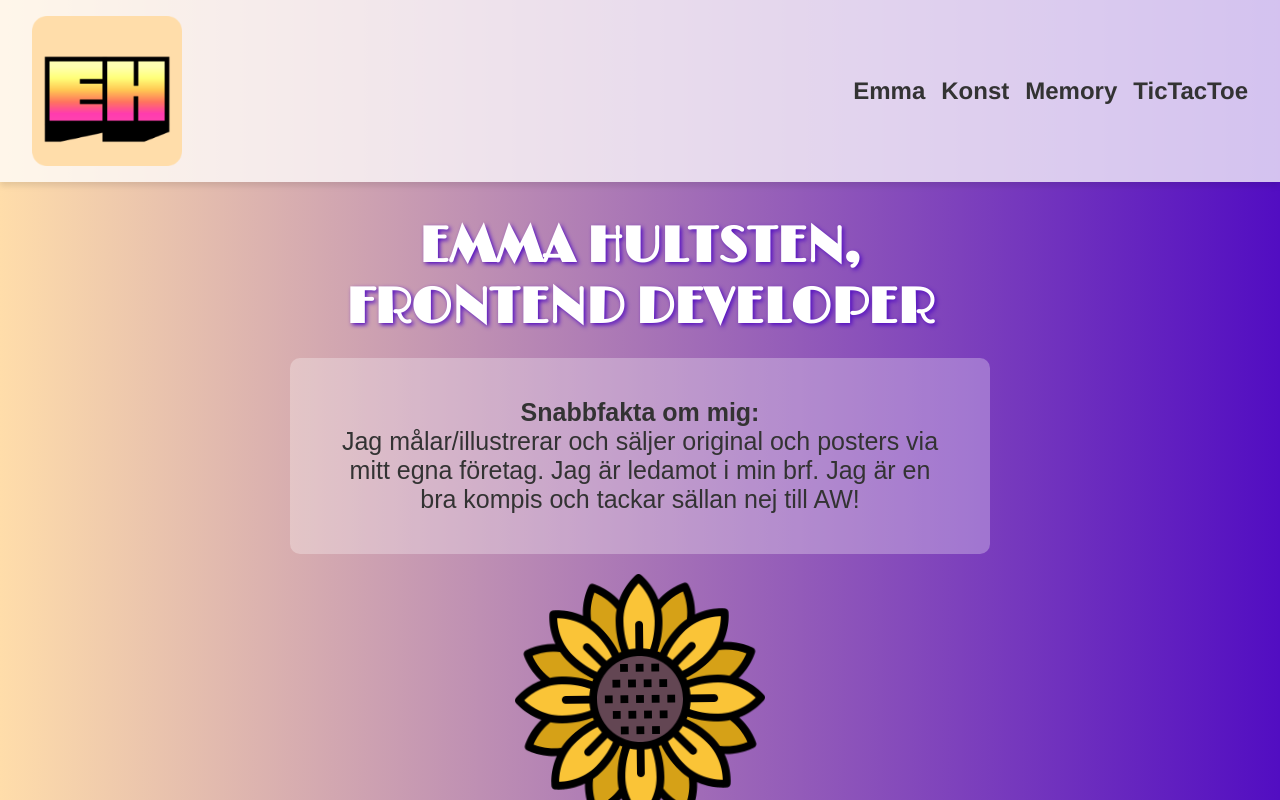
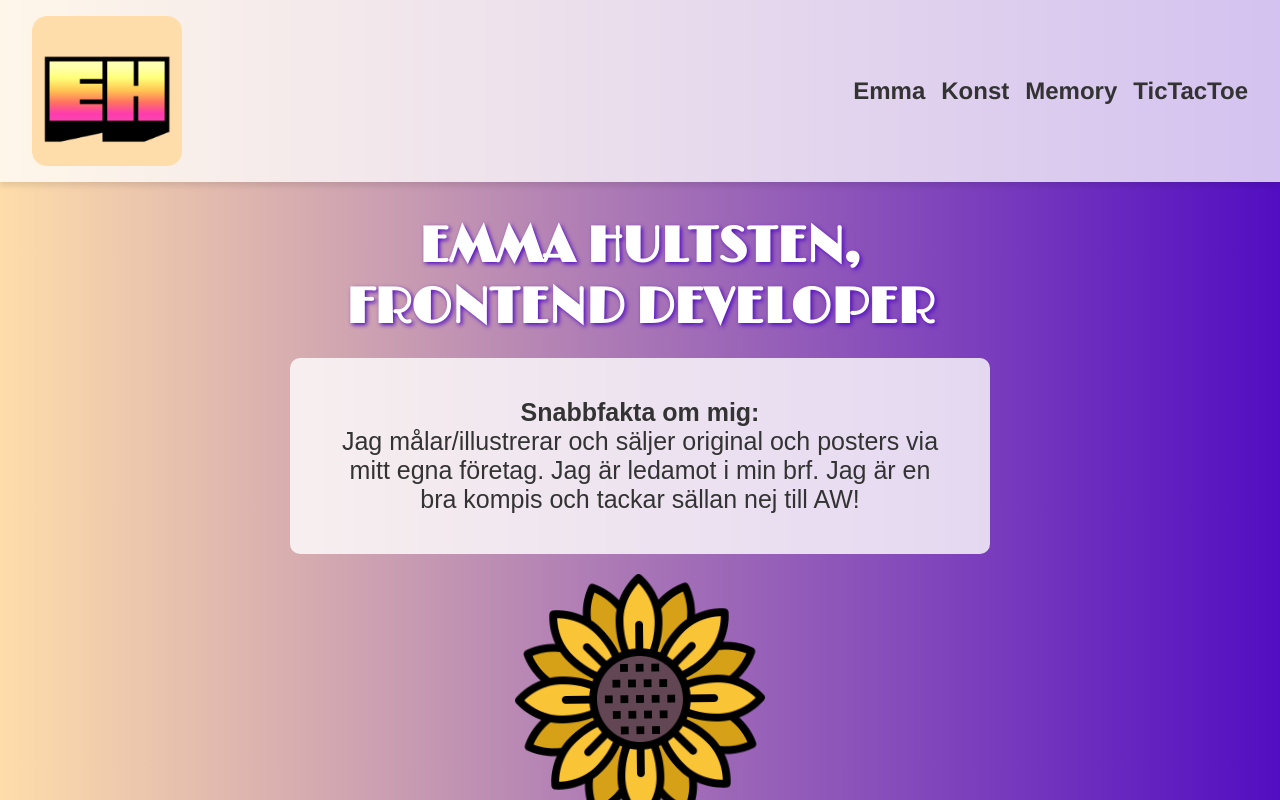
Before and after one commit to anderssonskan/Portfolio, a React (Vite) app: page / in a window 1280 px wide. Shown: the top 800 px of the page. Built offline with nearby package versions, Linux system fonts and the light colour scheme.

Commit message:
final touches

```diff
--- a/src/comps/Konst/Konst.css
+++ b/src/comps/Konst/Konst.css
@@ -11,7 +11,7 @@
 
   .marknad-presentation {
     margin: 40px auto;
-  background-color: rgba(255, 255, 255, 0.5);
+    background-color: rgba(255, 255, 255, 0.8);
   border-radius: 10px;
   padding: 20px;
   max-width: 700px;
--- a/src/comps/Konst/Konst.jsx
+++ b/src/comps/Konst/Konst.jsx
@@ -38,7 +38,7 @@ export default function Konst() {
     return (
       <>
         <div className='marknad-presentation'>
-            <img className='marknad-img' src="/src/assets/marknad.png" alt="Marknad" />
+            <img className='marknad-img' src="/src/assets/marknad.png" alt="Marknad" draggable="false" />
             <div className='marknad-text'>
             <h3>Välkommen hit</h3>
             <p>
--- a/src/comps/Portfolio.css
+++ b/src/comps/Portfolio.css
@@ -220,7 +220,7 @@
     height: auto;
     width: 100vw;
     margin: 0 auto;
-    background-color: #ffffff4a;
+    background-color: rgba(255, 255, 255, 0.8);
     padding:40px;
     font-family: "Winky Rough", sans-serif;
     font-size: 25px;
```
